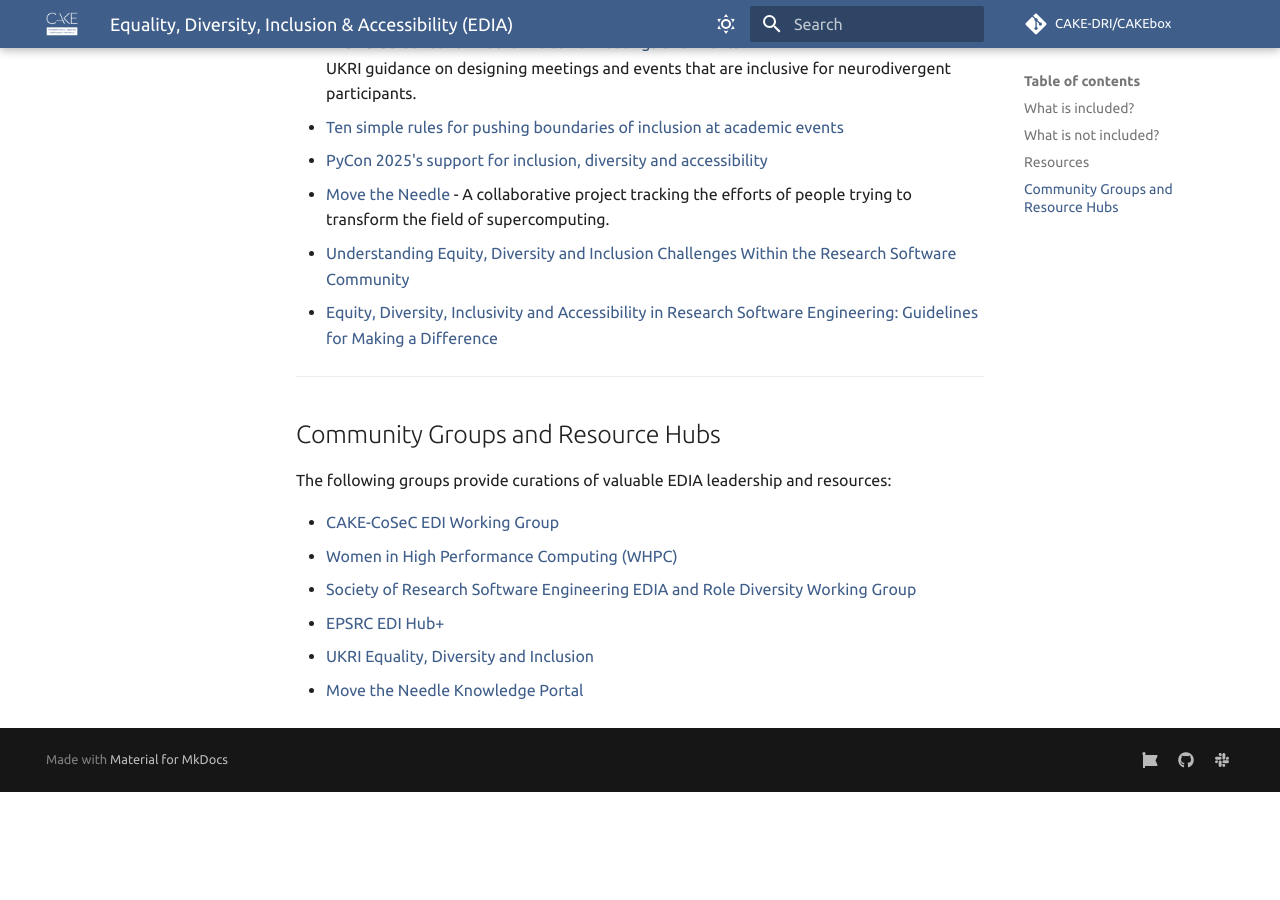
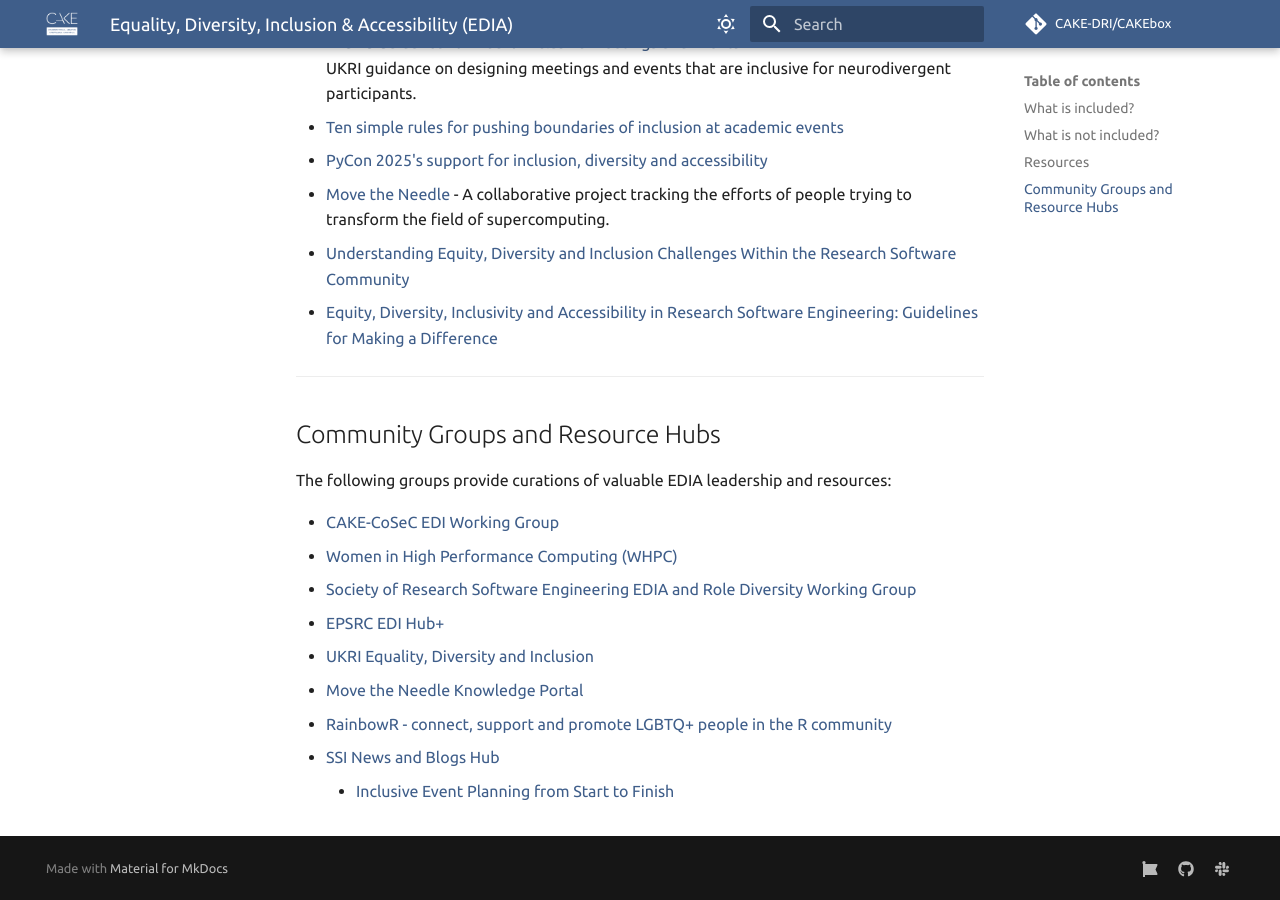
Before and after one commit to CAKE-DRI/CAKEbox, an MkDocs documentation site: the page built from docs/edia/index.md, in a window 1280 px wide and 900 px high, scrolled down 1278 px. Built offline with MkDocs 1.6.1 and Material for MkDocs 9.7.7, drawn with Linux system fonts in a browser that asks for light colours; comment, search, counter and statistics services are not loaded; before the commit the page ends 2070 px from its top, so only the background shows below that.

Commit message:
Signposting resources discovered at CW26

```diff
--- a/docs/edia/index.md
+++ b/docs/edia/index.md
@@ -55,3 +55,7 @@ The following groups provide curations of valuable EDIA leadership and resources
 - [EPSRC EDI Hub+](https://edihubplus.ac.uk/resource-centre/)
 - [UKRI Equality, Diversity and Inclusion](https://www.ukri.org/what-we-do/supporting-healthy-research-and-innovation-culture/equality-diversity-and-inclusion/)
 - [Move the Needle Knowledge Portal](https://alces-flight.com/move-the-needle-knowledge-base/)
+- [RainbowR -  connect, support and promote LGBTQ+ people in the R community](https://rainbowr.org/)
+- [SSI News and Blogs Hub](https://www.software.ac.uk/news-and-blogs-hub)
+
+    - [Inclusive Event Planning from Start to Finish](https://www.software.ac.uk/news/new-guide-inclusive-event-planning-start-finish)
```
Also changed, not shown: docs/collaboration-and-community-building/index.md (+1 -1 lines), docs/how-to-contribute/index.md (+1 -1 lines).
